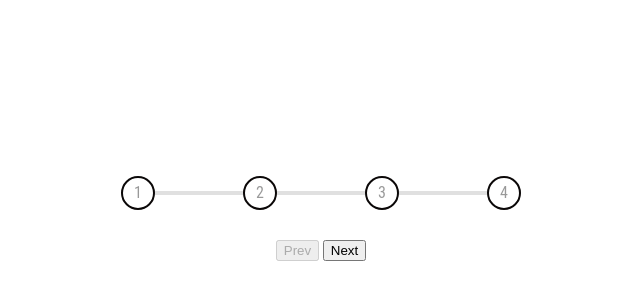
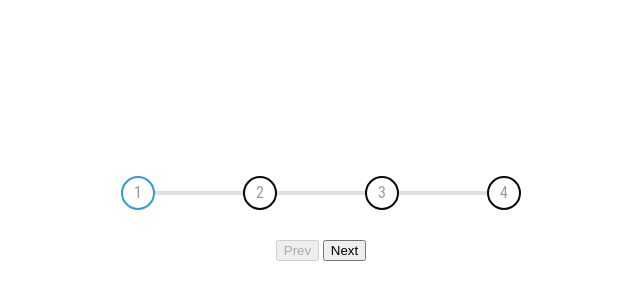
Before and after one commit to Sehrish88/ProgressBar, a plain HTML site: page index.html in a window 1280 px wide. Shown: the part 182-482 px from the top of the page, 319-959 px from the left. Drawn offline with Linux system fonts and the light colour scheme.

Commit message:
give active circles a border color of light blue

```diff
--- a/style.css
+++ b/style.css
@@ -69,3 +69,8 @@
     transition: .4s ease;
 
   }
+
+.circle.active {
+  border-color: #3498db;
+
+}
```
